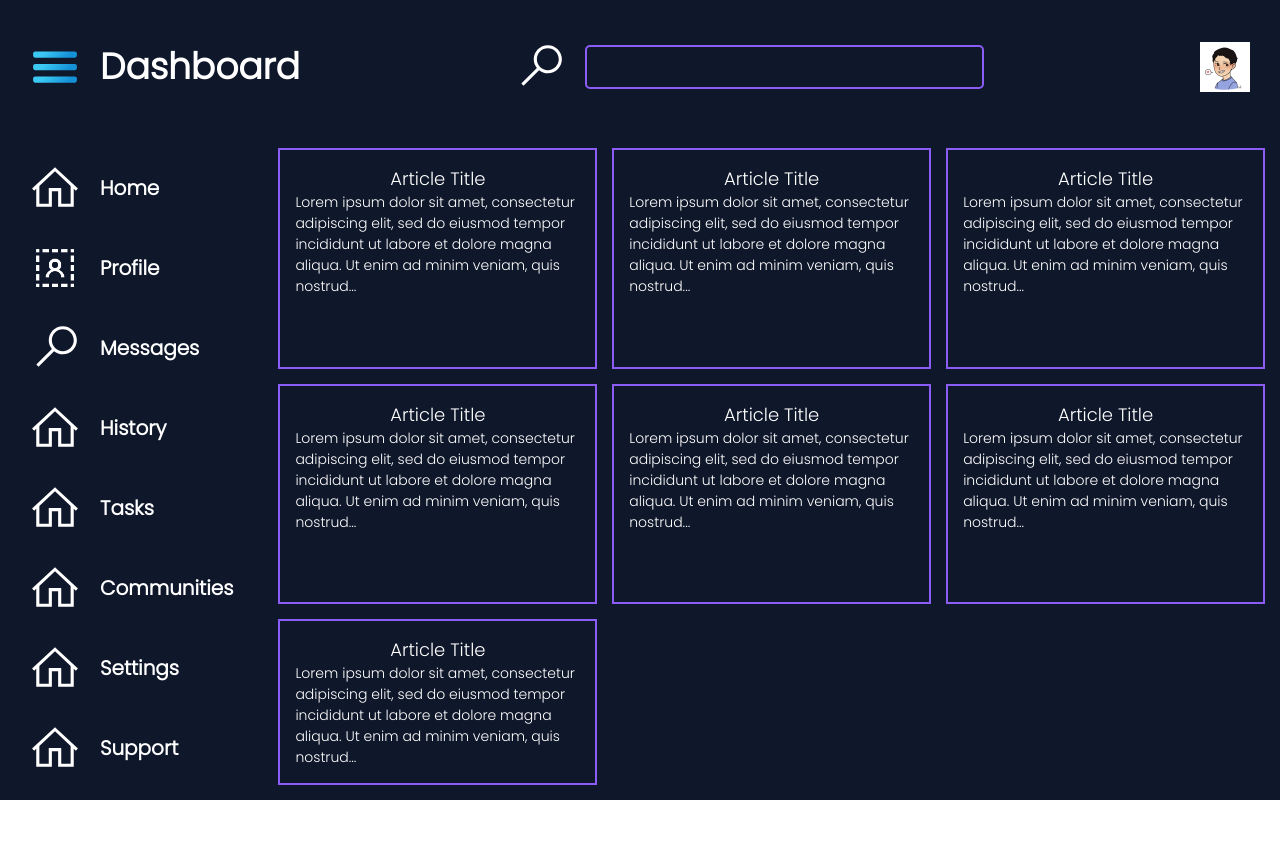
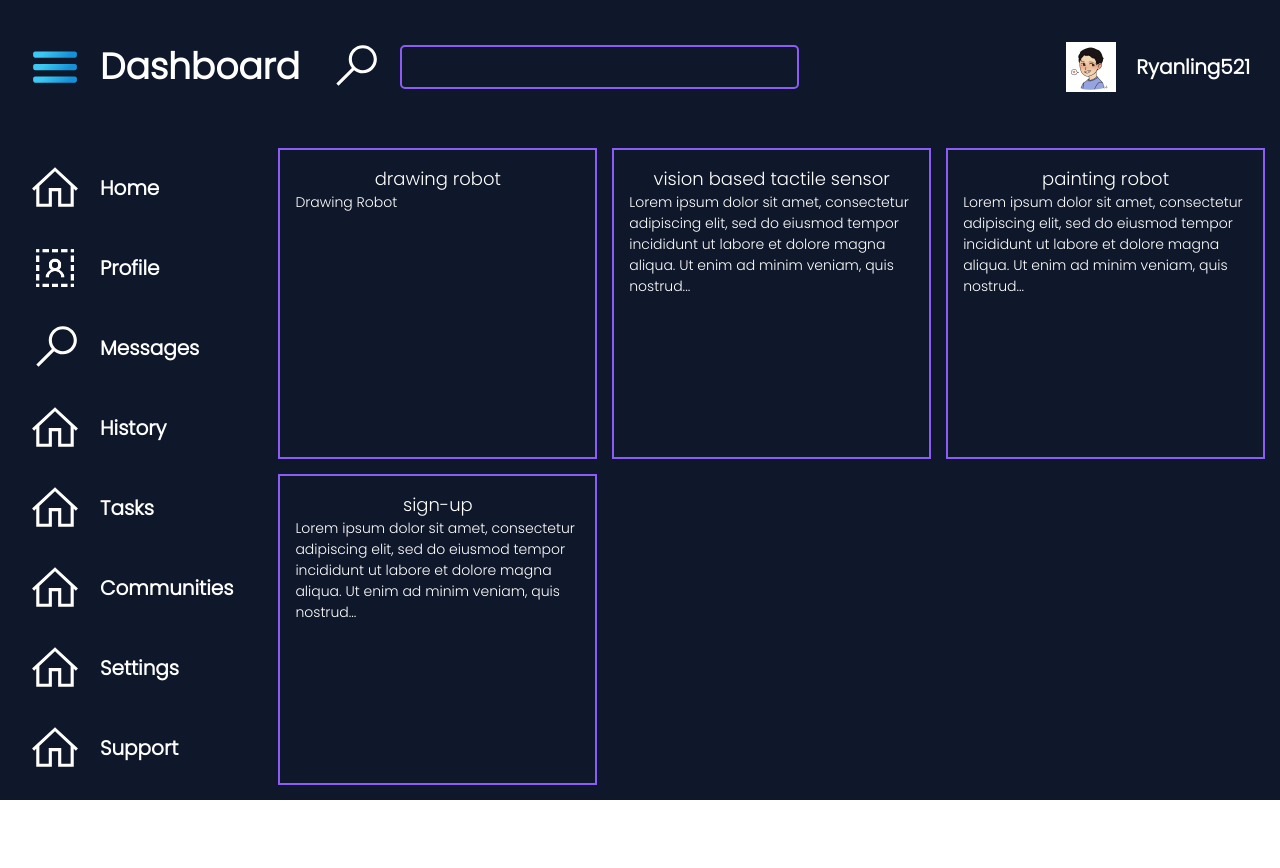
Before and after one commit to ryanling521/admin-dashboard, a plain HTML site: page index.html in a window 1280 px wide. Drawn offline with Linux system fonts and the light colour scheme.

Commit message:
fixed header, but need to flex the profile

```diff
--- a/index.html
+++ b/index.html
@@ -24,8 +24,8 @@
 
             <div class="profile">
               <img class="profile-icon" src="./images/Ryan.jpg" alt="profile icon" width="50px">
+              <p class="profile-name">Ryanling521</p>
             </div>
-
         </div>
 
 
@@ -70,31 +70,20 @@
 
         <div class="article">
           <div class="card">
-            <p class="title">Article Title</p>
+            <p class="title">drawing robot</p>
+            <p>Drawing Robot</p>
+          </div>
+          <div class="card">
+            <p class="title">vision based tactile sensor</p>
             <p>Lorem ipsum dolor sit amet, consectetur adipiscing elit, sed do eiusmod tempor incididunt ut labore et dolore magna aliqua. Ut enim ad minim veniam, quis nostrud...</p>
           </div>
           <div class="card">
-            <p class="title">Article Title</p>
+            <p class="title">painting robot</p>
             <p>Lorem ipsum dolor sit amet, consectetur adipiscing elit, sed do eiusmod tempor incididunt ut labore et dolore magna aliqua. Ut enim ad minim veniam, quis nostrud...</p>
           </div>
+
           <div class="card">
-            <p class="title">Article Title</p>
-            <p>Lorem ipsum dolor sit amet, consectetur adipiscing elit, sed do eiusmod tempor incididunt ut labore et dolore magna aliqua. Ut enim ad minim veniam, quis nostrud...</p>
-          </div>
-          <div class="card">
-            <p class="title">Article Title</p>
-            <p>Lorem ipsum dolor sit amet, consectetur adipiscing elit, sed do eiusmod tempor incididunt ut labore et dolore magna aliqua. Ut enim ad minim veniam, quis nostrud...</p>
-          </div>
-          <div class="card">
-            <p class="title">Article Title</p>
-            <p>Lorem ipsum dolor sit amet, consectetur adipiscing elit, sed do eiusmod tempor incididunt ut labore et dolore magna aliqua. Ut enim ad minim veniam, quis nostrud...</p>
-          </div>
-          <div class="card">
-            <p class="title">Article Title</p>
-            <p>Lorem ipsum dolor sit amet, consectetur adipiscing elit, sed do eiusmod tempor incididunt ut labore et dolore magna aliqua. Ut enim ad minim veniam, quis nostrud...</p>
-          </div>
-          <div class="card">
-            <p class="title">Article Title</p>
+            <p class="title">sign-up</p>
             <p>Lorem ipsum dolor sit amet, consectetur adipiscing elit, sed do eiusmod tempor incididunt ut labore et dolore magna aliqua. Ut enim ad minim veniam, quis nostrud...</p>
           </div>
         </div>
--- a/styles.css
+++ b/styles.css
@@ -27,15 +27,19 @@
   .header {
     background-color: #0f172a;
     grid-column: 1 / -1;
-    display: flex;
-    /* border: 2px solid white; */
+    display: grid;
+    grid-template-columns: 1fr 4fr;
     justify-content: space-between;
   }
 
   .logo {
+    grid-column: 1 / 2;
+    grid-row: 1 / 2;
+
     display: flex;
     align-items: center;
     gap: 20px;
+    /* border: 2px solid white; */
   }
 
   .logo-title {
@@ -44,9 +48,13 @@
   }
 
   .search {
+    grid-column: 2 / 3;
+    grid-row: 1 / 2;
+
     display: flex;
     align-items: center;
     gap: 20px;
+    /* border: 2px solid white; */
   }
 
   .search-bar {
@@ -56,19 +64,21 @@
     padding: .25em;
   }
 
-  .form-group > input:focus {
-    border-radius: .25em;
-    padding: .25em;
-    width: 80%;
-    border: 2px solid blue;
-    /* border: 2px solid red; */
-}
 
   .profile {
+    grid-column: 2 / 3;
+    grid-row: 1 / 2;
+
     display: flex;
+    justify-content: end;
     align-items: center;
+    gap: 20px;
+
+    /* position: relative; */
+    /* right: 20px; */
+    /* border: 2px solid white; */
+
   }
-
 
   .sidebar {
     background-color: #0f172a;
@@ -76,7 +86,6 @@
     grid-column: 1 / 2;
     display: grid;
     grid-template-rows: repeat(10, 1fr);
-    /* border: 2px solid white; */
 
   }
 
@@ -93,11 +102,10 @@
     background-color: #0f172a;
     grid-row: 2 / 4;
     display: grid;
+
     grid-template-columns: repeat(auto-fit, minmax(250px, 1fr));
     grid-template-rows: repeat(2, 1fr);
     gap: 15px;
-    /* border: 2px solid white; */
-
   }
 
   .article p {
```
